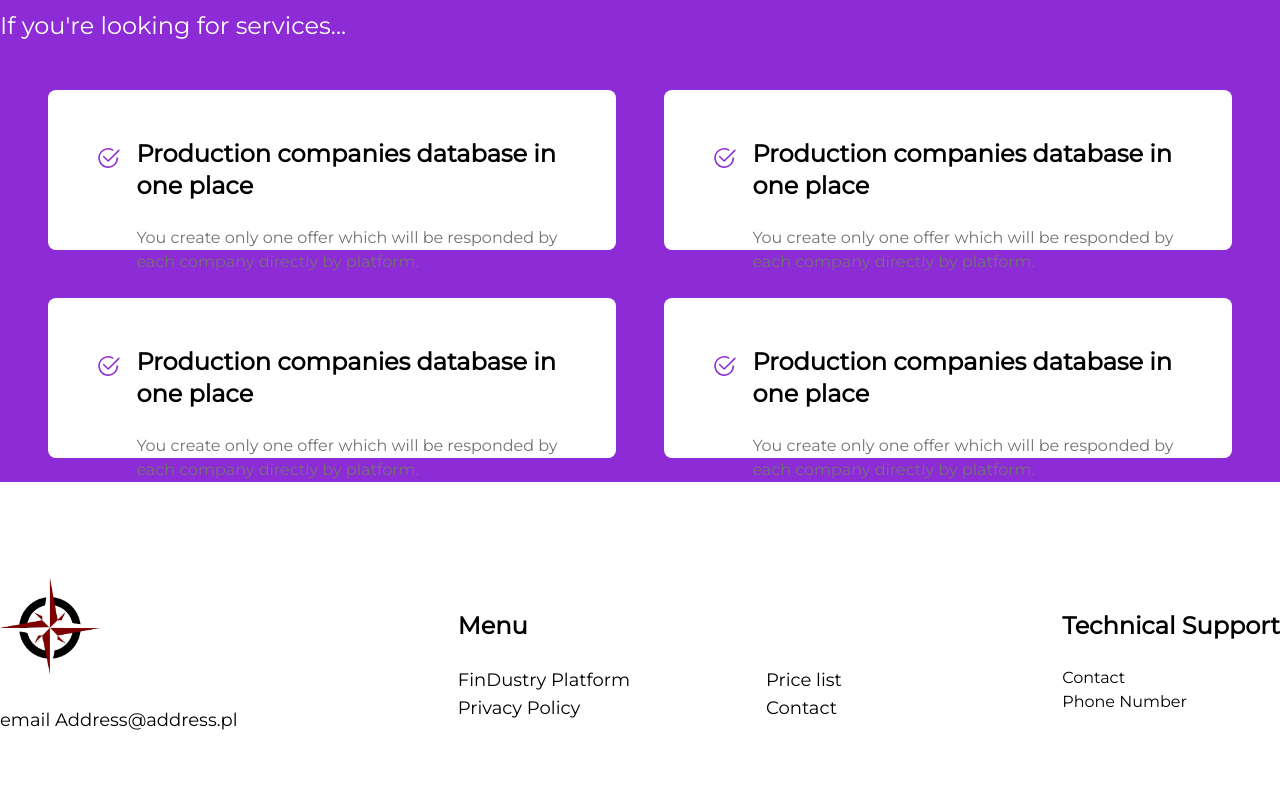
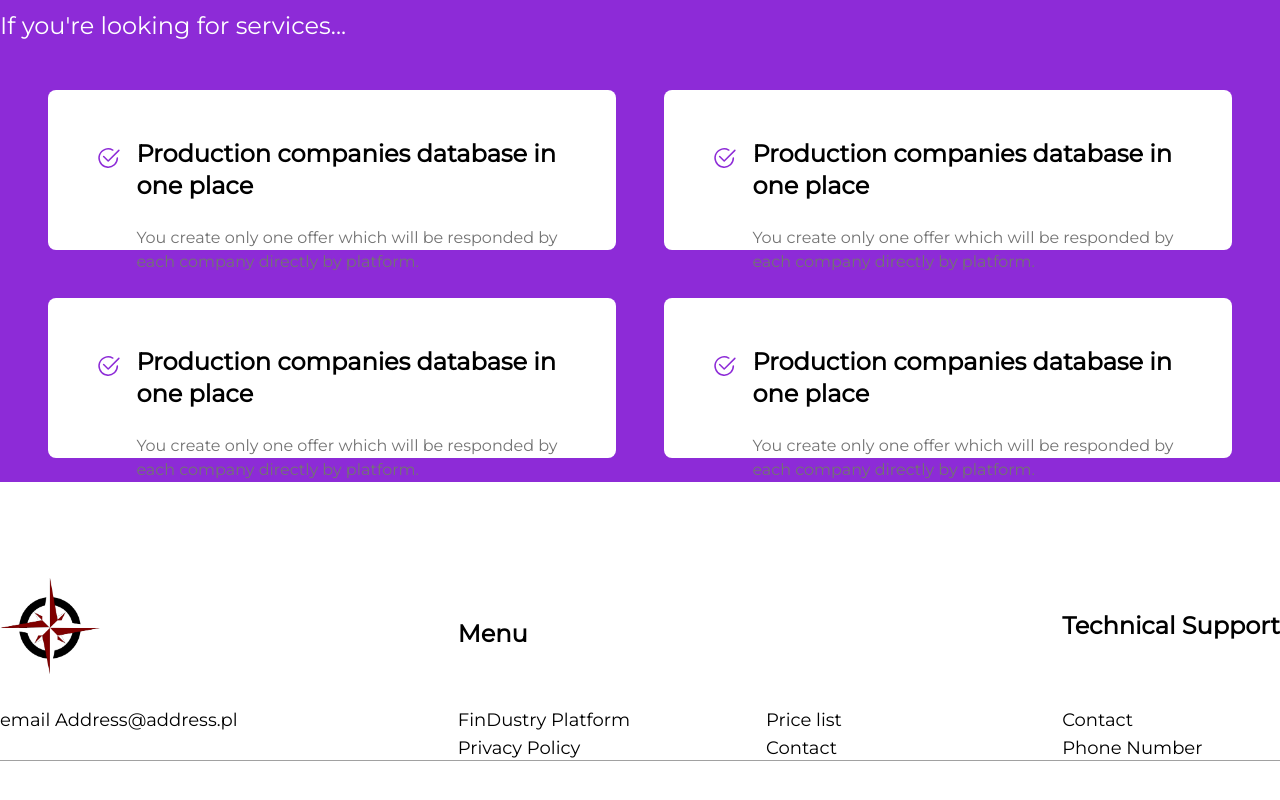
Before and after one commit to bartek2397/findustry, a Next.js app: page / in a window 1280 px wide. Shown: the part 2398-3198 px from the top of the page. Built offline with nearby package versions, Linux system fonts and the light colour scheme.

Commit message:
Footer done

```diff
--- a/app/components/homePageSections/Footer.tsx
+++ b/app/components/homePageSections/Footer.tsx
@@ -18,10 +18,10 @@ const Footer = () => {
             <span>email Address@address.pl</span>
           </div>
         </div>
-        <div className="w-[30%] h-[100%] pt-8">
+        <div className="w-[30%] h-[100%] pt-10">
             <Heading title="Menu" />
-            <div className="flex justify-between text-lg">
-                <div className="flex flex-col justify-end">
+            <div className="flex justify-between text-lg pt-8 h-[50%]">
+                <div className="flex flex-col justify-between">
                     <Link href='/'>FinDustry Platform</Link>
                     <Link href='/'>Privacy Policy</Link>
                 </div>
@@ -33,12 +33,13 @@ const Footer = () => {
         </div>
         <div className="pt-8">
           <Heading title="Technical Support" />
-          <div className="flex flex-col justify-between">
+          <div className="flex flex-col justify-between h-[50%] text-lg pt-10">
             <Link href='/'>Contact</Link>
             <Link href='/'>Phone Number</Link>
           </div>
         </div>
       </div>
+        <span className="block h-[1px] max-w-[1440px] m-auto bg-[#a1a1a1]"></span>
 
     </footer>
   );
```
